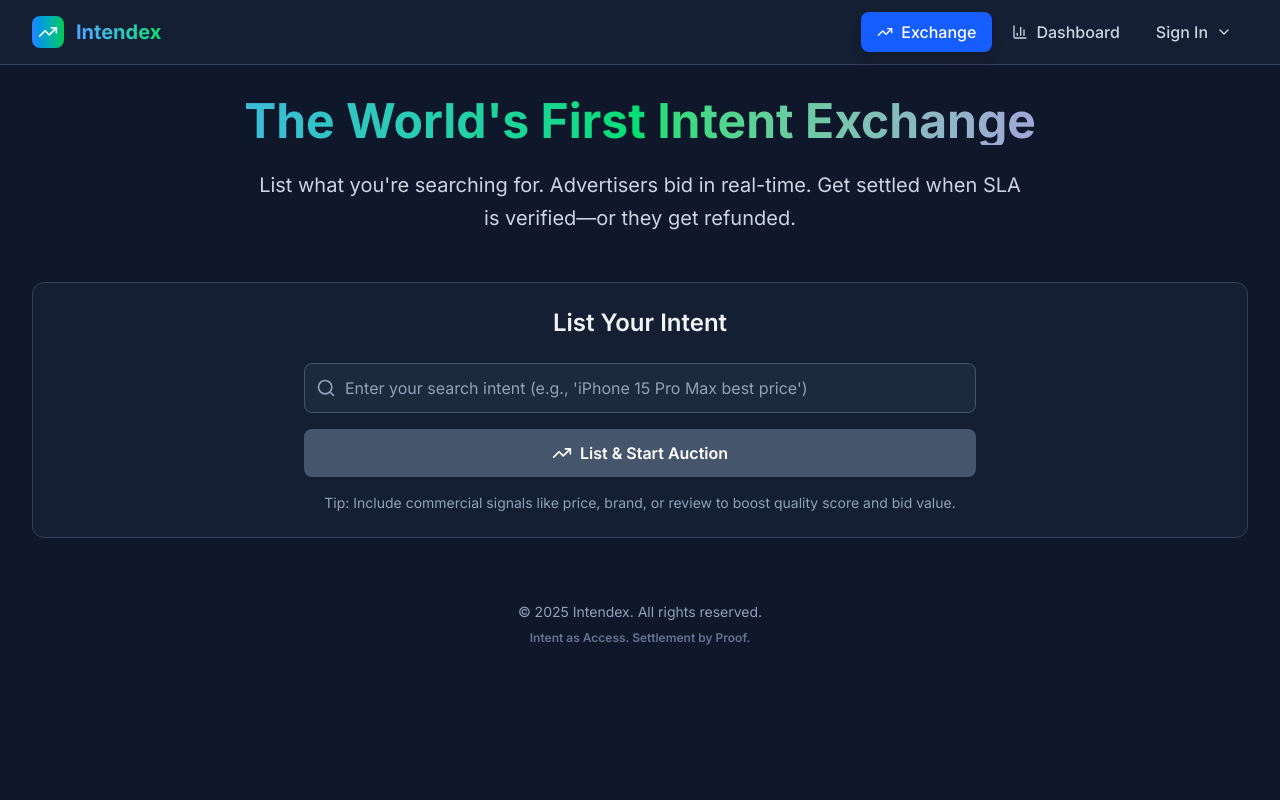
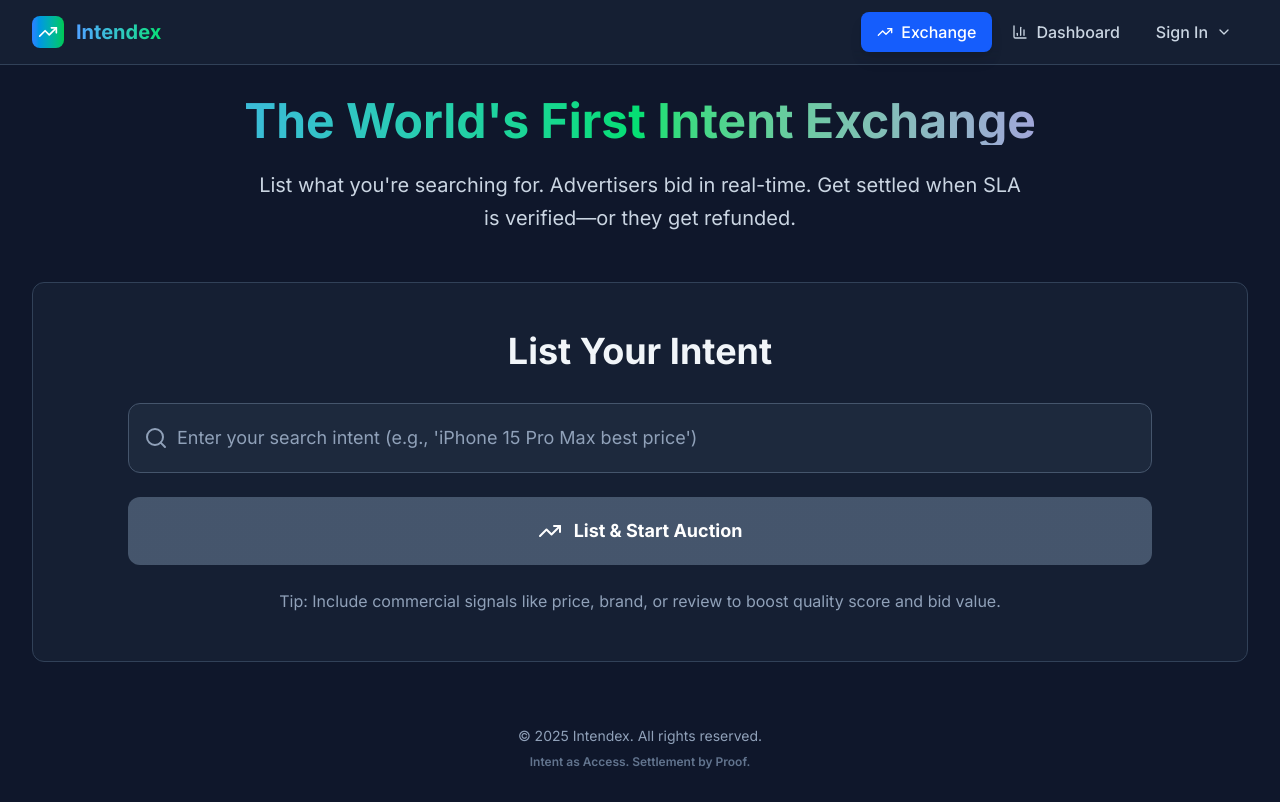
Before and after one commit to action5861/gatekeeper, a Next.js app: page / in a window 1280 px wide. Built offline with nearby package versions, Linux system fonts and the light colour scheme.

Commit message:
feat: increase search input component size for better screen coverage

```diff
--- a/app/components/main/SearchInput.tsx
+++ b/app/components/main/SearchInput.tsx
@@ -28,19 +28,19 @@ export default function SearchInput({ onQueryChange, onSearchSubmit, isLoading =
   }
 
   return (
-    <div className="w-full max-w-2xl mx-auto">
-      <form onSubmit={handleSubmit} className="space-y-4">
+    <div className="w-full max-w-5xl mx-auto">
+      <form onSubmit={handleSubmit} className="space-y-6">
         {/* Search Input Field */}
         <div className="relative">
-          <div className="absolute inset-y-0 left-0 pl-3 flex items-center pointer-events-none">
-            <Search className="h-5 w-5 text-slate-400" />
+          <div className="absolute inset-y-0 left-0 pl-4 flex items-center pointer-events-none">
+            <Search className="h-6 w-6 text-slate-400" />
           </div>
           <input
             type="text"
             value={query}
             onChange={handleInputChange}
             placeholder="Enter your search intent (e.g., 'iPhone 15 Pro Max best price')"
-            className="block w-full pl-10 pr-4 py-3 border border-slate-600 rounded-lg bg-slate-800 text-slate-100 placeholder-slate-400 focus:outline-none focus:ring-2 focus:ring-blue-500 focus:border-transparent transition-all duration-200"
+            className="block w-full pl-12 pr-6 py-5 text-lg border border-slate-600 rounded-xl bg-slate-800 text-slate-100 placeholder-slate-400 focus:outline-none focus:ring-2 focus:ring-blue-500 focus:border-transparent transition-all duration-200"
             disabled={isLoading}
           />
         </div>
@@ -49,16 +49,16 @@ export default function SearchInput({ onQueryChange, onSearchSubmit, isLoading =
         <button
           type="submit"
           disabled={!query.trim() || isLoading}
-          className="w-full flex items-center justify-center space-x-2 px-6 py-3 bg-gradient-to-r from-blue-600 to-green-600 hover:from-blue-700 hover:to-green-700 disabled:from-slate-600 disabled:to-slate-600 text-white font-semibold rounded-lg transition-all duration-200 transform hover:scale-105 disabled:scale-100 disabled:cursor-not-allowed"
+          className="w-full flex items-center justify-center space-x-3 px-8 py-5 text-lg bg-gradient-to-r from-blue-600 to-green-600 hover:from-blue-700 hover:to-green-700 disabled:from-slate-600 disabled:to-slate-600 text-white font-bold rounded-xl transition-all duration-200 transform hover:scale-105 disabled:scale-100 disabled:cursor-not-allowed"
         >
           {isLoading ? (
             <>
-              <div className="animate-spin rounded-full h-5 w-5 border-b-2 border-white"></div>
+              <div className="animate-spin rounded-full h-6 w-6 border-b-2 border-white"></div>
               <span>Evaluating...</span>
             </>
           ) : (
             <>
-              <TrendingUp className="h-5 w-5" />
+              <TrendingUp className="h-6 w-6" />
               <span>List & Start Auction</span>
             </>
           )}
@@ -66,8 +66,8 @@ export default function SearchInput({ onQueryChange, onSearchSubmit, isLoading =
       </form>
 
       {/* Helper Text */}
-      <div className="mt-4 text-center">
-        <p className="text-sm text-slate-400">
+      <div className="mt-6 text-center">
+        <p className="text-base text-slate-400">
           Tip: Include commercial signals like price, brand, or review to boost quality score and bid value.
         </p>
       </div>
--- a/app/page.tsx
+++ b/app/page.tsx
@@ -233,8 +233,8 @@ export default function Home() {
         {/* Main Components Area */}
         <div className="space-y-8 animate-fadeInUp animation-delay-200">
           {/* Search Input Component - 항상 표시 */}
-          <section className="bg-slate-800/50 rounded-xl p-6 border border-slate-700">
-            <h3 className="text-2xl font-semibold mb-6 text-slate-100 text-center">
+          <section className="bg-slate-800/50 rounded-xl p-8 md:p-12 border border-slate-700">
+            <h3 className="text-3xl md:text-4xl font-bold mb-8 text-slate-100 text-center">
               List Your Intent
             </h3>
             <SearchInput
```
